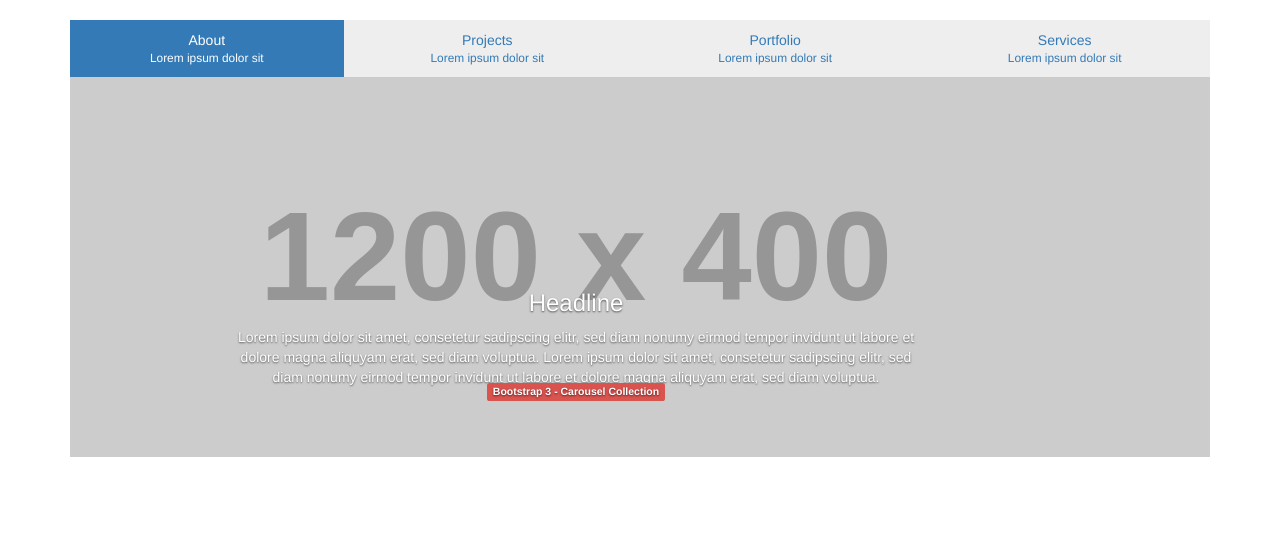
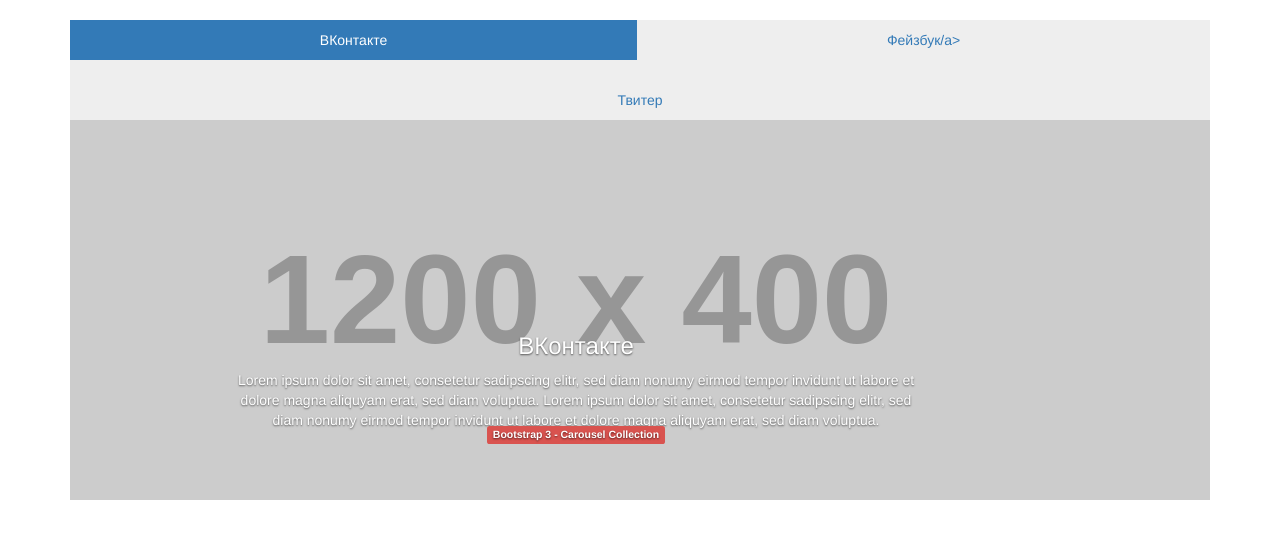
Before and after one commit to anmenig/beta_1, a plain HTML site: page index.html in a window 1280 px wide. Drawn offline with nearby package versions, Linux system fonts and the light colour scheme; placeholder pictures from the web are drawn by us.

Commit message:
Update index.html

```diff
--- a/index.html
+++ b/index.html
@@ -12,10 +12,9 @@
     <div id="myCarousel" class="carousel slide" data-ride="carousel">
 
         <ul class="nav nav-pills nav-justified">
-          <li data-target="#myCarousel" data-slide-to="0" class="active"><a href="#">About<small>Lorem ipsum dolor sit</small></a></li>
-          <li data-target="#myCarousel" data-slide-to="1"><a href="#">Projects<small>Lorem ipsum dolor sit</small></a></li>
-          <li data-target="#myCarousel" data-slide-to="2"><a href="#">Portfolio<small>Lorem ipsum dolor sit</small></a></li>
-          <li data-target="#myCarousel" data-slide-to="3"><a href="#">Services<small>Lorem ipsum dolor sit</small></a></li>
+          <li data-target="#myCarousel" data-slide-to="0" class="active"><a href="#">ВКонтакте</a></li>
+          <li data-target="#myCarousel" data-slide-to="1"><a href="#">Фейзбук/a></li>
+          <li data-target="#myCarousel" data-slide-to="2"><a href="#">Твитер</a></li>
         </ul>
 
 
@@ -26,7 +25,7 @@
         <div class="item active">
           <img src="http://placehold.it/1200x400/cccccc/ffffff">
            <div class="carousel-caption">
-            <h3>Headline</h3>
+            <h3>ВКонтакте</h3>
             <p>Lorem ipsum dolor sit amet, consetetur sadipscing elitr, sed diam nonumy eirmod tempor invidunt ut labore et dolore magna aliquyam erat, sed diam voluptua. Lorem ipsum dolor sit amet, consetetur sadipscing elitr, sed diam nonumy eirmod tempor invidunt ut labore et dolore magna aliquyam erat, sed diam voluptua. <a href="http://sevenx.de/demo/bootstrap-carousel/" target="_blank" class="label label-danger">Bootstrap 3 - Carousel Collection</a></p>
           </div>
         </div><!-- End Item -->
@@ -34,7 +33,7 @@
          <div class="item">
           <img src="http://placehold.it/1200x400/999999/cccccc">
            <div class="carousel-caption">
-            <h3>Headline</h3>
+            <h3>Фейзбук</h3>
             <p>Lorem ipsum dolor sit amet, consetetur sadipscing elitr, sed diam nonumy eirmod tempor invidunt ut labore et dolore magna aliquyam erat, sed diam voluptua. Lorem ipsum dolor sit amet, consetetur sadipscing elitr, sed diam nonumy eirmod tempor invidunt ut labore et dolore magna aliquyam erat, sed diam voluptua. <a href="http://sevenx.de/demo/bootstrap-carousel/" target="_blank" class="label label-danger">Bootstrap 3 - Carousel Collection</a></p>
           </div>
         </div><!-- End Item -->
@@ -42,16 +41,8 @@
         <div class="item">
           <img src="http://placehold.it/1200x400/dddddd/333333">
            <div class="carousel-caption">
-            <h3>Headline</h3>
+            <h3>Твитер</h3>
             <p>Lorem ipsum dolor sit amet, consetetur sadipscing elitr, sed diam nonumy eirmod tempor invidunt ut labore et dolore magna aliquyam erat, sed diam voluptua. Lorem ipsum dolor sit amet, consetetur sadipscing elitr, sed diam nonumy eirmod tempor invidunt ut labore et dolore magna aliquyam erat, sed diam voluptua. <a href="http://sevenx.de/demo/bootstrap-carousel/" target="_blank" class="label label-danger">Bootstrap 3 - Carousel Collection</a></p>
-          </div>
-        </div><!-- End Item -->
-
-        <div class="item">
-          <img src="http://placehold.it/1200x400/999999/cccccc">
-           <div class="carousel-caption">
-            <h3>Headline</h3>
-            <p>Lorem ipsum dolor sit amet, consetetur sadipscing elitr, sed diam nonumy eirmod tempor invidunt ut labore et dolore magna aliquyam erat, sed diam voluptua. Lorem ipsum dolor sit amet, consetetur sadipscing elitr, sed diam nonumy eirmod tempor invidunt ut labore et dolore magna aliquyam erat, sed diam voluptua.</p>
           </div>
         </div><!-- End Item -->
 
```
